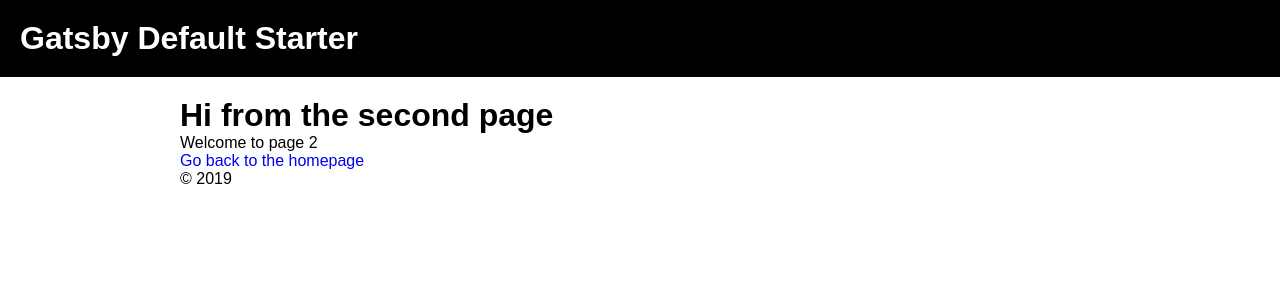
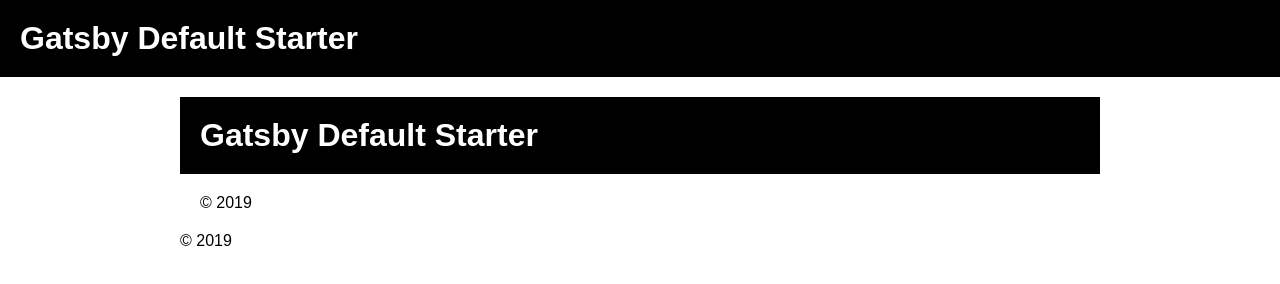
Before and after one commit to geekychristine/grimoire, a Gatsby site: page /spell in a window 1280 px wide. Built offline with nearby package versions, Linux system fonts and the light colour scheme; Gatsby itself is replaced by a stand-in of ours.

Commit message:
Spell page

```diff
--- a/src/pages/spell.js
+++ b/src/pages/spell.js
@@ -1,25 +1,23 @@
-import React, { Component } from "react"
-import PropTypes from "prop-types"
-import { Link } from "gatsby"
+import React, { Component } from "react";
+import PropTypes from "prop-types";
 
-import Layout from "../components/Layout/Layout"
-import SEO from "../components/seo"
+import Layout from "../components/Layout/Layout";
+import SEO from "../components/seo";
+import Spell from "../containers/spell";
 
 class SpellPage extends Component {
   static propTypes = {
-    location: PropTypes.object,
-  }
+    location: PropTypes.object
+  };
 
   render() {
     return (
       <Layout>
         <SEO title="Spell" />
-        <h1>Hi from the second page</h1>
-        <p>Welcome to page 2</p>
-        <Link to="/">Go back to the homepage</Link>
+        <Spell />
       </Layout>
-    )
+    );
   }
 }
 
-export default SpellPage
+export default SpellPage;
```
